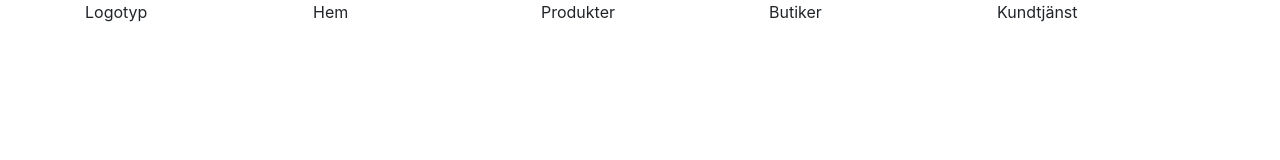
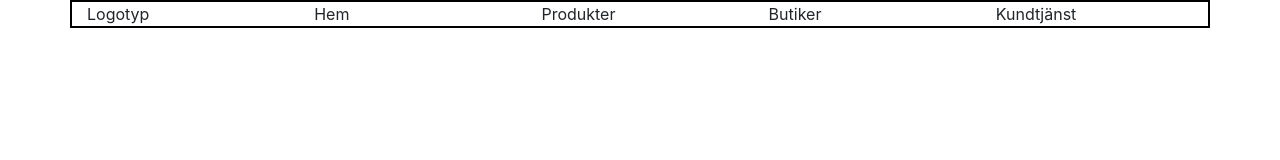
Before and after one commit to henkes-03/H-C-Avrinning-AB, a plain HTML site: page index.html in a window 1280 px wide. Drawn offline with Linux system fonts and the light colour scheme.

Commit message:
style.css

```diff
--- a/index.html
+++ b/index.html
@@ -1,6 +1,7 @@
 <!DOCTYPE html>
 <html lang="en">
 <head>
+    <link rel="stylesheet" href="style.css">
     <link rel="stylesheet" href="bootstrap.min.css">
     <script src="bootstrap.min.js"></script>
     <meta charset="UTF-8">
--- /dev/null
+++ b/style.css
@@ -0,0 +1,5 @@
+.row{
+    border: 2px;
+    border-style: solid;
+    border-color: black;
+}
```
